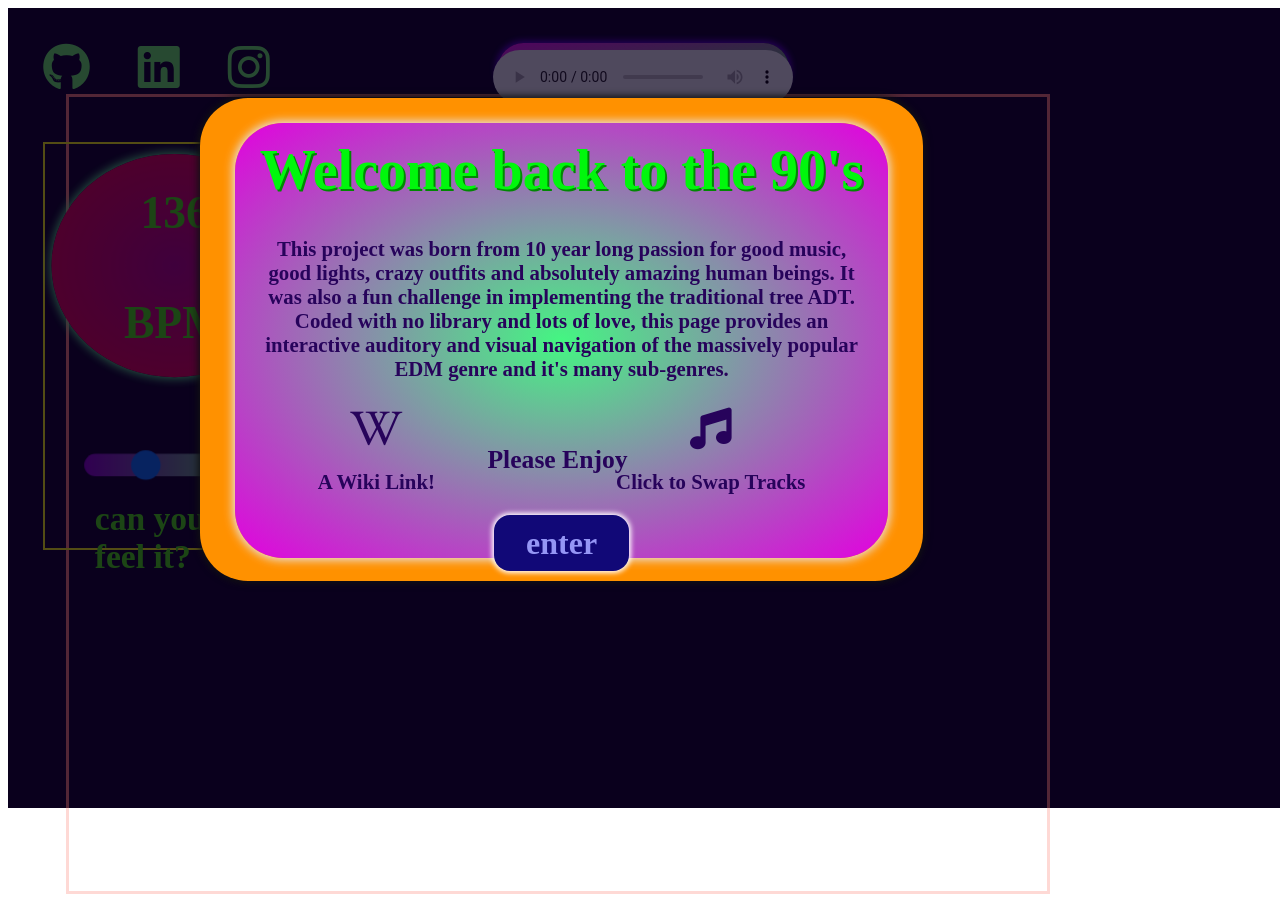
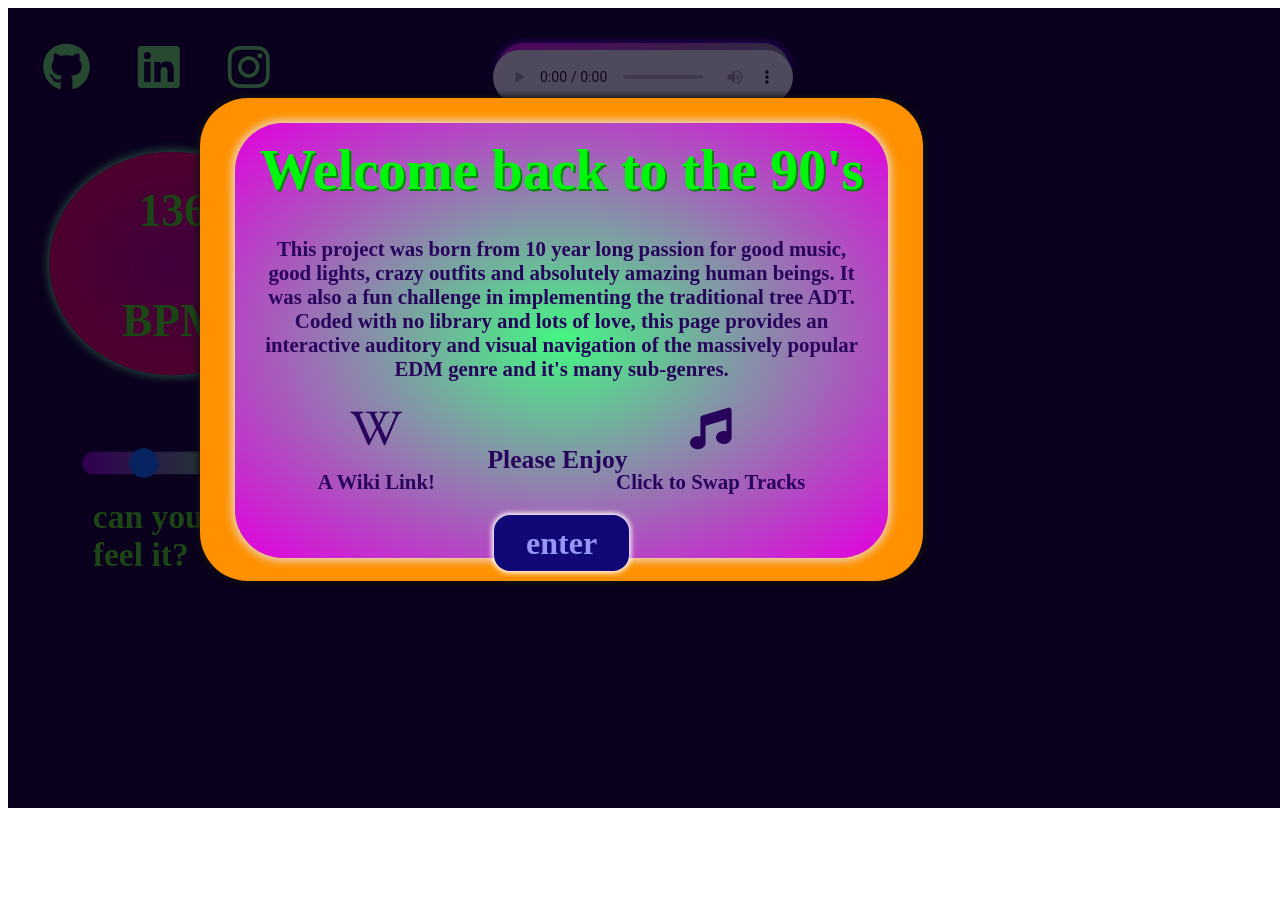
Before and after one commit to annaluzfisher/EDM-Exploration, a website built with webpack: page index.html in a window 1280 px wide. Built offline with Linux system fonts and the light colour scheme; a web font is replaced by a local one.

Commit message:
fix the main content sizing issue

```diff
--- a/src/css/audio.scss
+++ b/src/css/audio.scss
@@ -55,6 +55,7 @@ input[type="range"]::-webkit-slider-runnable-track {
   // border: 3px solid white;
 }
 
+
 #bpm-wrapper {
   display: flex;
   align-items: center;
@@ -67,7 +68,7 @@ input[type="range"]::-webkit-slider-runnable-track {
   min-width: 10rem;
   height: 25rem;
   min-height: 15rem;
-  border: 2px solid yellow;
+  // border: 2px solid yellow;
 }
 #bpm {
   position: relative;
--- a/src/index.js
+++ b/src/index.js
@@ -18,7 +18,6 @@ document.addEventListener("DOMContentLoaded", async () => {
   makeNodes(data);
   playAudio(darude.path);
 });
-
 
 button.addEventListener("click", () => {
   toggleOverviewVisibility();
--- a/src/index.scss
+++ b/src/index.scss
@@ -47,18 +47,18 @@ body {
 #wrapper {
   display: flex;
   flex-direction: row;
+  justify-content:right;
 }
 
 #main-content {
   box-sizing: border-box;
   padding: 5rem;
   height: 100vh;
-  width: 80vw;
+  width: 65vw;
   display: flex;
   align-items: center;
-  justify-content: right;
+  justify-content: center;
   flex-wrap: wrap;
-  border: 3px solid salmon;
 }
 
 #tree {
@@ -72,7 +72,7 @@ body {
 }
 
 .hidden-space{
-  width: 1rem;
+  width: 10%;
   animation-name: show-less;
 }
 
```
Also changed, not shown: dist/main.css, dist/main.js.
